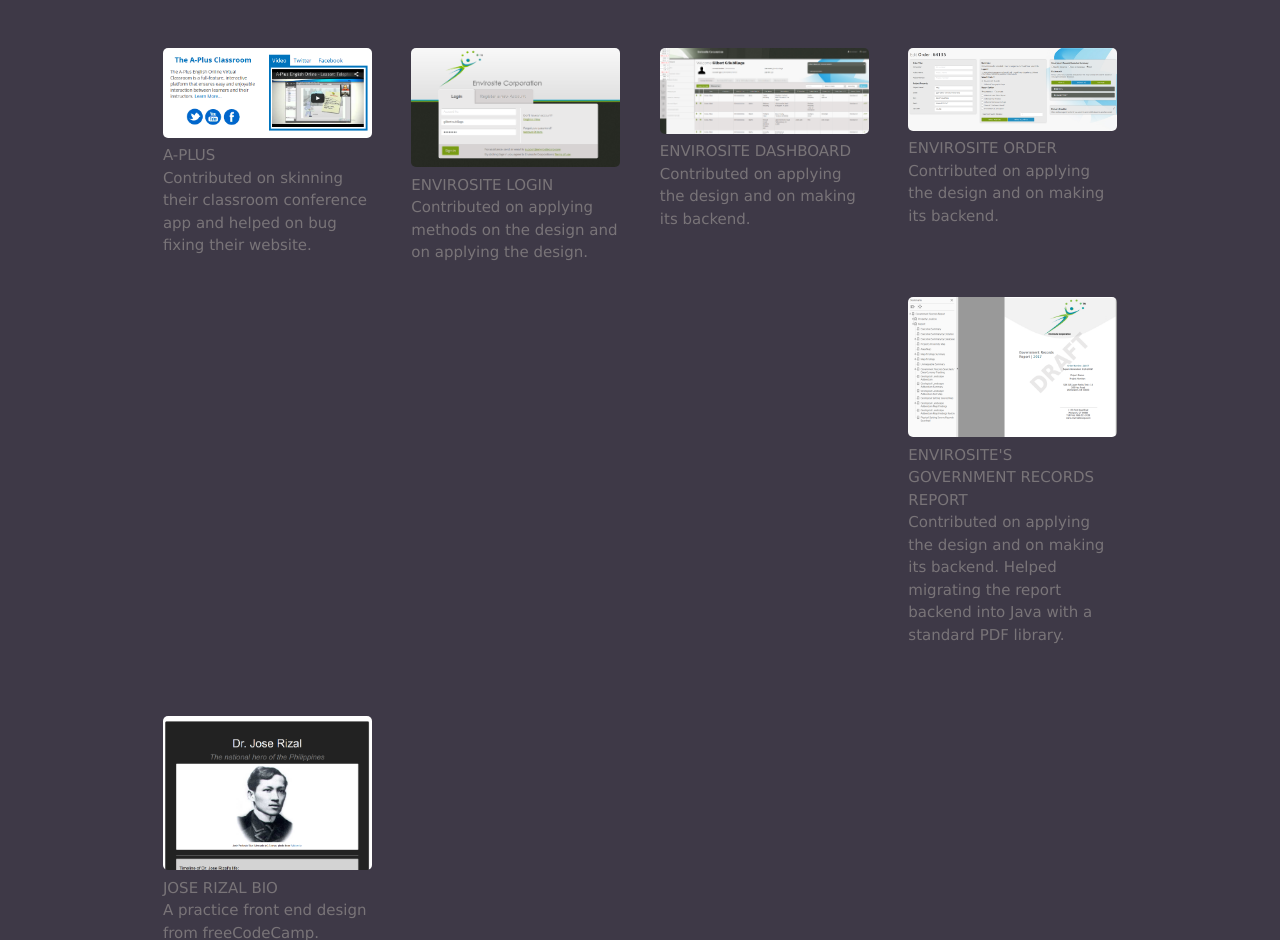
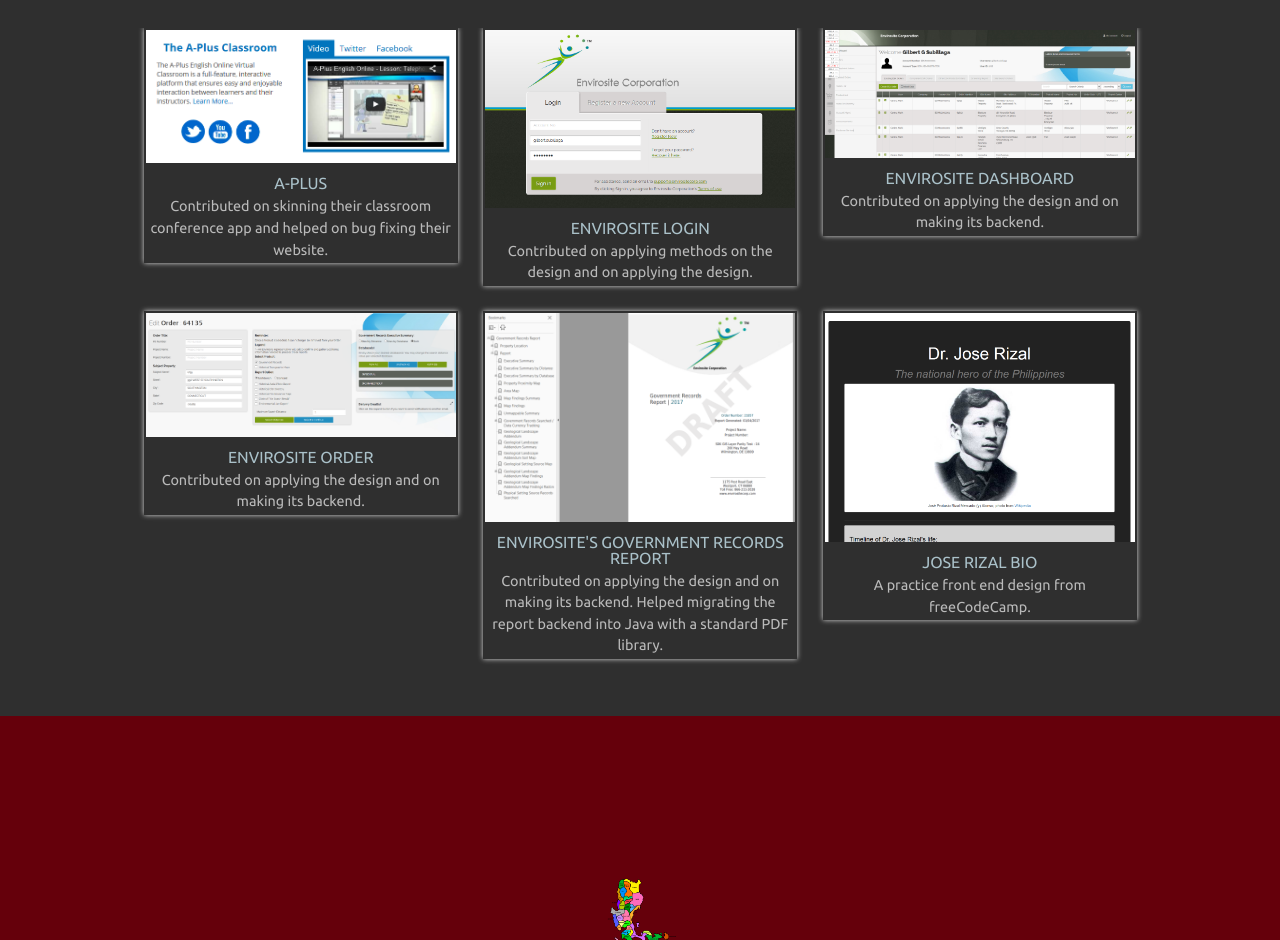
Before and after one commit to chrodechild/web-playground, a plain HTML site: page portfolio/index.html in a window 1280 px wide. Shown: the part 1860-2800 px from the top of the page. Drawn offline with nearby package versions, Linux system fonts and the light colour scheme.

Commit message:
adjusted again

```diff
--- a/portfolio/css/about.css
+++ b/portfolio/css/about.css
@@ -1,7 +1,7 @@
 section#about div h1{ margin-top: 5%;}
 section#about div p{ font-size: 15px; }
-section#about div span.tech{ color: #f6a9a9; font-size: 18px; }
-section#about div span.person{ color: #fff1b3; font-size: 18px; }
+section#about div span.tech{ color: #ffbb31; font-size: 18px; }
+section#about div span.person{ color: #9efff8; font-size: 18px; }
 
 section#portfolio h1 { margin-top: 5%; font-size: 50px; }
 section#portfolio .container{
@@ -10,46 +10,67 @@ section#portfolio .container{
 	overflow: hidden;
 }
 
-.galleryItem {
-	color: #797478;
-	font: 15px/1.5 Verdana, Helvetica, sans-serif;
-	float: left;
-
-	width: 16%;
-	margin:  2% 2% 50px 2%;
+ul.rig {
+	list-style: none;
+	font-size: 0px;
+	margin-left: -2.5%; /* should match li left margin */
+	color: #AAC1C9;
+}
+ul.rig li {
+	display: inline-block;
+	padding: 2px;
+	margin: 0 0 2.5% 2.5%;
+	/*background: #fff;*/
+	/*border: 1px solid #ddd;*/
+	font-size: 16px;
+	font-size: 1rem;
+	text-align: center;
+	vertical-align: top;
+	box-shadow: 0 0 5px #ddd;
+	box-sizing: border-box;
+	-moz-box-sizing: border-box;
+	-webkit-box-sizing: border-box;
+}
+ul.rig li img {
+	max-width: 100%;
+	height: auto;
+	margin: 0 0 10px;
+}
+ul.rig li h3 {
+	text-transform: uppercase;
+	margin: 0 0 5px;
+}
+ul.rig li span {
+	font-size: .9em;
+	line-height: 1.5em;
+	color: #BABABA;
+}
+/* class for 2 columns */
+ul.rig.columns-2 li {
+	width: 47.5%; /* this value + 2.5 should = 50% */
+}
+/* class for 3 columns */
+ul.rig.columns-3 li {
+	width: 30.83%; /* this value + 2.5 should = 33% */
+}
+/* class for 4 columns */
+ul.rig.columns-4 li {
+	width: 22.5%; /* this value + 2.5 should = 25% */
 }
 
-.galleryItem h3 {
-	text-transform: uppercase;
+@media (max-width: 480px) {
+	ul.grid-nav li {
+		display: block;
+		margin: 0 0 5px;
+	}
+	ul.grid-nav li a {
+		display: block;
+	}
+	ul.rig {
+		margin-left: 0;
+	}
+	ul.rig li {
+		width: 100% !important; /* over-ride all li styles */
+		margin: 0 0 20px;
+	}
 }
-
-.galleryItem img {
-	max-width: 100%;
-	-webkit-border-radius: 5px;
-	-moz-border-radius: 5px;
-	border-radius: 5px;
-}
-
-/* MEDIA QUERIES*/
-@media only screen and (max-width : 940px),
-only screen and (max-device-width : 940px){
-	.galleryItem {width: 21%;}
-}
-
-@media only screen and (max-width : 720px),
-only screen and (max-device-width : 720px){
-	.galleryItem {width: 29.33333%;}
-}
-
-@media only screen and (max-width : 530px),
-only screen and (max-device-width : 530px){
-	.galleryItem {width: 46%;}
-}
-
-@media only screen and (max-width : 320px),
-only screen and (max-device-width : 320px){
-	.galleryItem {width: 96%;}
-	.galleryItem img {width: 96%;}
-	.galleryItem h3 {font-size: 18px;}
-	.galleryItem p, {font-size: 18px;}
-}
--- a/portfolio/css/creativelink.css
+++ b/portfolio/css/creativelink.css
@@ -123,10 +123,11 @@ div#color-9 blockquote{
 section#contact h1.social{ margin-top: 2%; word-spacing: 20px; font-size: 50px;  }
 section#contact div.phmap{ margin: 10% auto; width: 10% }
 section#contact a{
-  color: rgba(0, 0, 0, 0.5);
+  color: rgb(255, 241, 179);
 }
 section#contact a:hover, a:focus{
-  color: #fff;
+  color: rgb(255, 241, 179);
+  text-shadow: 0 0 4px #fff;
 }
 section#contact .contactnumbers{margin-top: 20%; font-size: 15px;}
 section#contact .contactnumbers span{ padding: 2px 30px;  }
--- a/portfolio/css/style.css
+++ b/portfolio/css/style.css
@@ -58,14 +58,15 @@ Main components
   padding: 2em 0;
 }
 .cd-section:nth-of-type(odd) {
-  background-color: #3e3947;
+  /*background-color: #3e3947;*/
+  background-color: #2F2F2F;
 }
 /*.cd-section:nth-of-type(odd) p {
   color: #898099;
 }*/
 .cd-section:nth-of-type(even) {
   /*background-color: #745360;*/
-  background-color: #686084;
+  background-color: #65000b;
 }
 /*.cd-section:nth-of-type(even) p {
   color: #bda3ad;
--- a/portfolio/index.html
+++ b/portfolio/index.html
@@ -73,41 +73,43 @@
 	<section id="portfolio" class="cd-section">
 		<h1>What I am doing</h1>
 		<div class="container">
-			<div class="galleryItem">
+			<ul class="rig columns-3">
+				<li>
 					<a href="http://www.aplusenglishonline.com/en/"><img src="img/aplus.PNG" alt="" /></a>
 					<h3>A-Plus</h3>
 					<span>Contributed on skinning their classroom conference app and helped on bug fixing their website.</span>
-			</div>
+				</li>
 
-			<div class="galleryItem">
+				<li>
 					<a href="http://www.envirositecorp.com/"><img src="img/enviroLogin.PNG" alt="" /></a>
 					<h3>Envirosite Login</h3>
 					<span>Contributed on applying methods on the design and on applying the design.</span>
-			</div>
+				</li>
 
-			<div class="galleryItem">
+				<li>
 					<a href="http://www.envirositecorp.com/"><img src="img/enviroDashboard.PNG" alt="" /></a>
 					<h3>Envirosite Dashboard</h3>
 					<span>Contributed on applying the design and on making its backend.</span>
-			</div>
+				</li>
 
-			<div class="galleryItem">
+				<li>
 					<a href="http://www.envirositecorp.com/"><img src="img/enviroOrder.PNG" alt="" /></a>
 					<h3>Envirosite Order</h3>
 					<span>Contributed on applying the design and on making its backend.</span>
-			</div>
+				</li>
 
-			<div class="galleryItem">
+				<li>
 					<a href="http://www.envirositecorp.com/"><img src="img/enviroReportPDF.PNG" alt="" /></a>
 					<h3>Envirosite's Government Records Report</h3>
 					<span>Contributed on applying the design and on making its backend. Helped migrating the report backend into Java with a standard PDF library.</span>
-			</div>
+				</li>
 
-			<div class="galleryItem">
+				<li>
 					<a href="http://codepen.io/gilsubi/full/woBNVB/"><img src="img/joserizalbio.PNG" alt="" /></a>
 					<h3>Jose Rizal Bio</h3>
 					<span>A practice front end design from freeCodeCamp.</span>
-			</div>
+				</li>
+			</ul>
 		</div>
 	</section><!-- cd-section -->
 
```
Also changed, not shown: portfolio/freewebhost/index.html (+14 -12 lines). Lines whose indentation alone changed are shown as unchanged.
